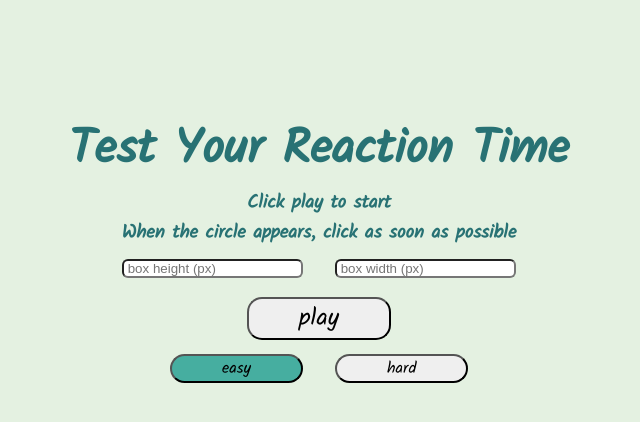
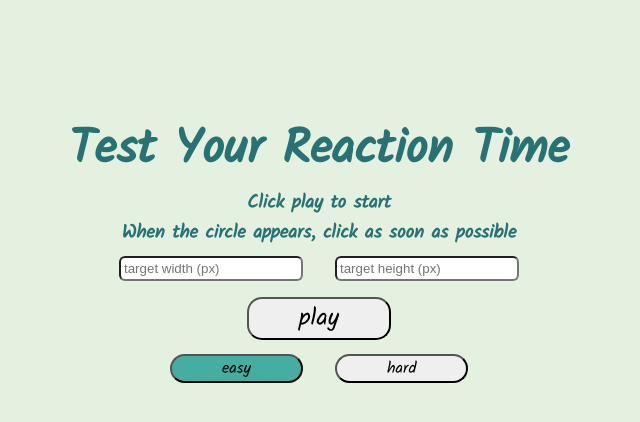
Before and after one commit to qiushiyan/reaction-timer, a Vue app: page / in a window 1280 px wide. Shown: the top 422 px of the page, without its empty margins (321-961 px from the left). Built offline with nearby package versions, Linux system fonts and the light colour scheme.

Commit message:
Update App.vue

```diff
--- a/src/App.vue
+++ b/src/App.vue
@@ -4,8 +4,8 @@
     <h3>Click play to start</h3>
     <h3>When the circle appears, click as soon as possible</h3>
     <div class = "box-change" v-if = "!isStarted">
-        <input type="text" placeholder=" box height (px)" v-model = "boxWidth">
-        <input type="text" placeholder=" box width (px)" v-model = "boxHeight">
+        <input type="text" placeholder="target width (px)" v-model = "boxWidth">
+        <input type="text" placeholder="target height (px)" v-model = "boxHeight">
     </div>
     <button :disabled = "isStarted" @click = "start" >
         <p v-show = "reactionTime">{{timeMessage}}</p>
@@ -168,6 +168,7 @@
     input {
         border-radius: 6px;
         transition: 180ms box-shadow ease-in-out;
+        padding: 3px 0 3px 3px
     }
 
     input:focus {
```
